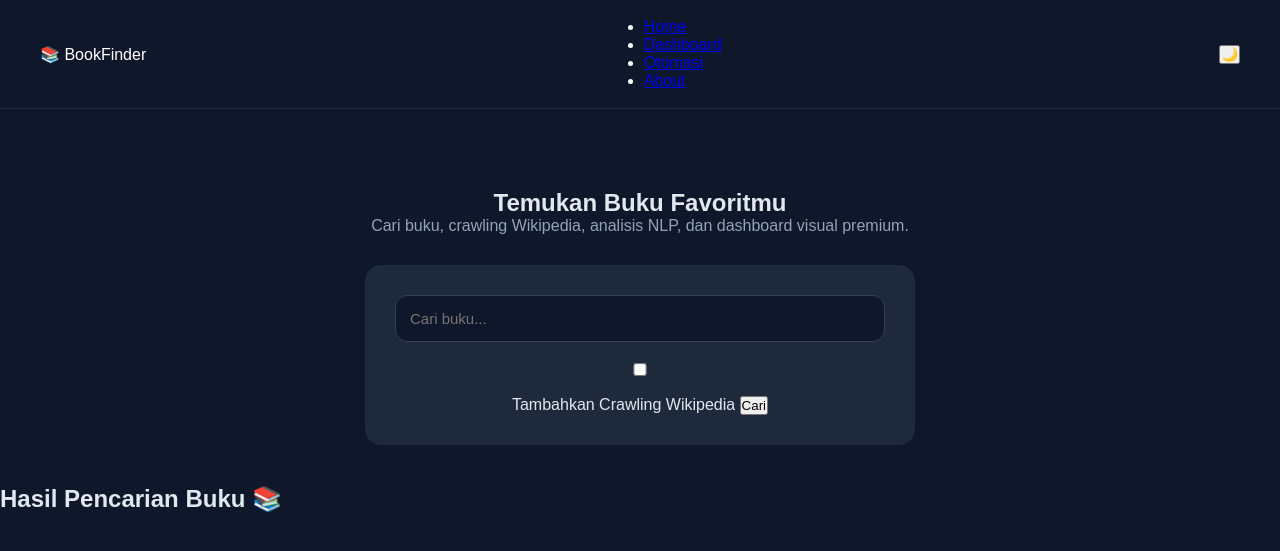
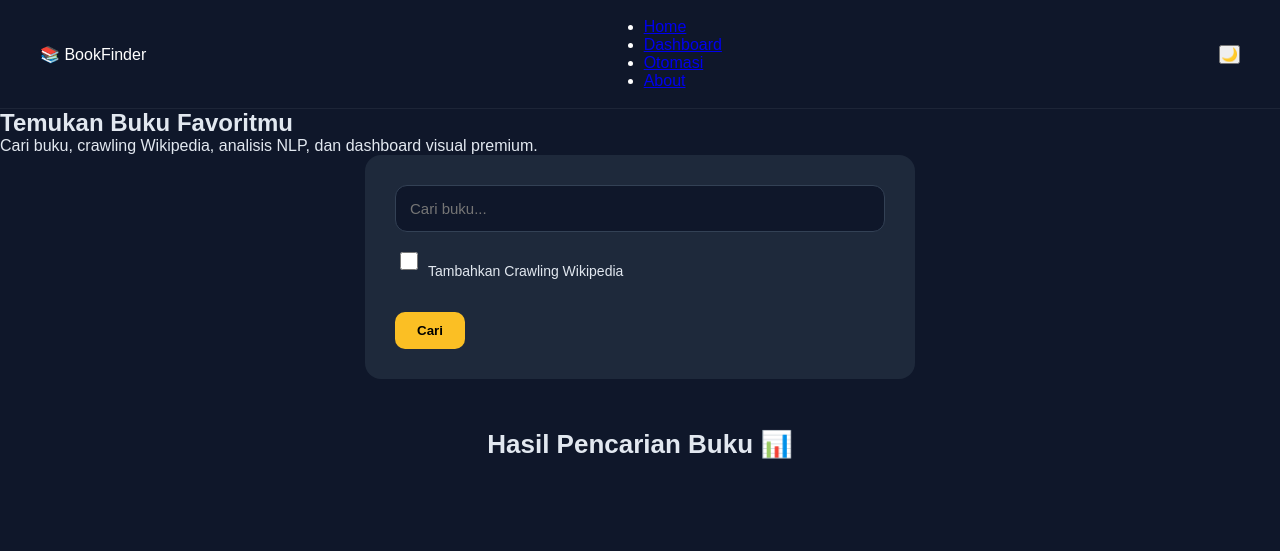
Before and after one commit to muhammadDamarZakyAL-Ayyubi/BookFinder-FinalProject, a Flask app: page / in a window 1280 px wide. Shown: the top 551 px of the page. Run offline with Flask 3, Linux system fonts and the light colour scheme; parts of the project's set-up code (start-up, migrations or seed data) failed here and were passed over.

Commit message:
Update index.html

```diff
--- a/templates/index.html
+++ b/templates/index.html
@@ -3,77 +3,62 @@
 <head>
     <meta charset="UTF-8">
     <meta name="viewport" content="width=device-width, initial-scale=1.0">
-    <title>BookFinder - Temukan Buku Favoritmu</title>
+    <title>BookFinder</title>
 
-    <link rel="stylesheet" href="/static/css/style.css">
+    <link rel="stylesheet" href="{{ url_for('custom_static', filename='css/style.css') }}">
 </head>
 
 <body class="dark">
 
+    <!-- NAVBAR -->
     <nav class="navbar">
-        <div class="logo">
-            <span class="logo-icon">📚</span>
-            <span class="logo-text">BookFinder</span>
-        </div>
-
+        <div class="logo">📚 BookFinder</div>
         <ul class="nav-links">
             <li><a href="/">Home</a></li>
             <li><a href="/dashboard">Dashboard</a></li>
             <li><a href="/otomasi">Otomasi</a></li>
             <li><a href="/about">About</a></li>
         </ul>
-
-        <button id="themeToggle">🌙</button>
+        <button id="toggle-theme">🌙</button>
     </nav>
 
-
-    <section class="hero">
-        <h1>Temukan Buku Favoritmu</h1>
-        <p>Cari buku, crawling Wikipedia, analisis NLP, dan dashboard visual premium.</p>
+    <section class="container">
+        <h1 class="title">Temukan Buku Favoritmu</h1>
+        <p class="subtitle">
+            Cari buku, crawling Wikipedia, analisis NLP, dan dashboard visual premium.
+        </p>
 
         <form method="POST" class="search-box">
-            <input type="text" name="query" placeholder="Cari buku..." required/>
+            <input type="text" name="query" placeholder="Cari buku..." value="{{ query }}">
+            <div class="checkbox-row">
+                <input type="checkbox" name="do_crawl" id="do_crawl">
+                <label for="do_crawl">Tambahkan Crawling Wikipedia</label>
+            </div>
+            <button type="submit" class="btn-primary">Cari</button>
+        </form>
 
-            <label class="checkbox">
-                <input type="checkbox" name="do_crawl"/>
-                Tambahkan Crawling Wikipedia
-            </label>
+        <h2 class="section-title">Hasil Pencarian Buku 📊</h2>
 
-            <button type="submit" class="btn-yellow">Cari</button>
-        </form>
-    </section>
-
-
-    <section class="results">
-        <h2>Hasil Pencarian Buku 📚</h2>
-
-        <div class="book-list">
+        <div class="book-grid">
             {% for b in books %}
             <div class="book-card">
-                <img src="{{ b.thumbnail }}" alt="Cover" class="book-img">
-
+                <img src="{{ b.thumbnail }}" alt="thumbnail">
                 <h3>{{ b.title }}</h3>
                 <p class="author">{{ b.authors }}</p>
-
-                <p class="desc">
-                    {{ b.desc[:180] }}...
-                </p>
-
-                <a href="{{ b.url }}" class="detail-btn" target="_blank">
-                    Detail Buku
-                </a>
+                <p class="desc">{{ b.desc[:200] }}...</p>
+                <a href="{{ b.url }}" class="detail-btn" target="_blank">Detail Buku</a>
             </div>
             {% endfor %}
         </div>
 
+        {% if crawl_text %}
+        <div class="crawl-box">
+            <h3>Hasil Crawling Wikipedia</h3>
+            <p>{{ crawl_text }}</p>
+        </div>
+        {% endif %}
     </section>
 
-    <script>
-    // Toggle tema
-    document.getElementById("themeToggle").onclick = () => {
-        document.body.classList.toggle("dark");
-    };
-    </script>
-
+    <script src="{{ url_for('custom_static', filename='theme.js') }}"></script>
 </body>
 </html>
```
Lines whose indentation alone changed are shown as unchanged.
